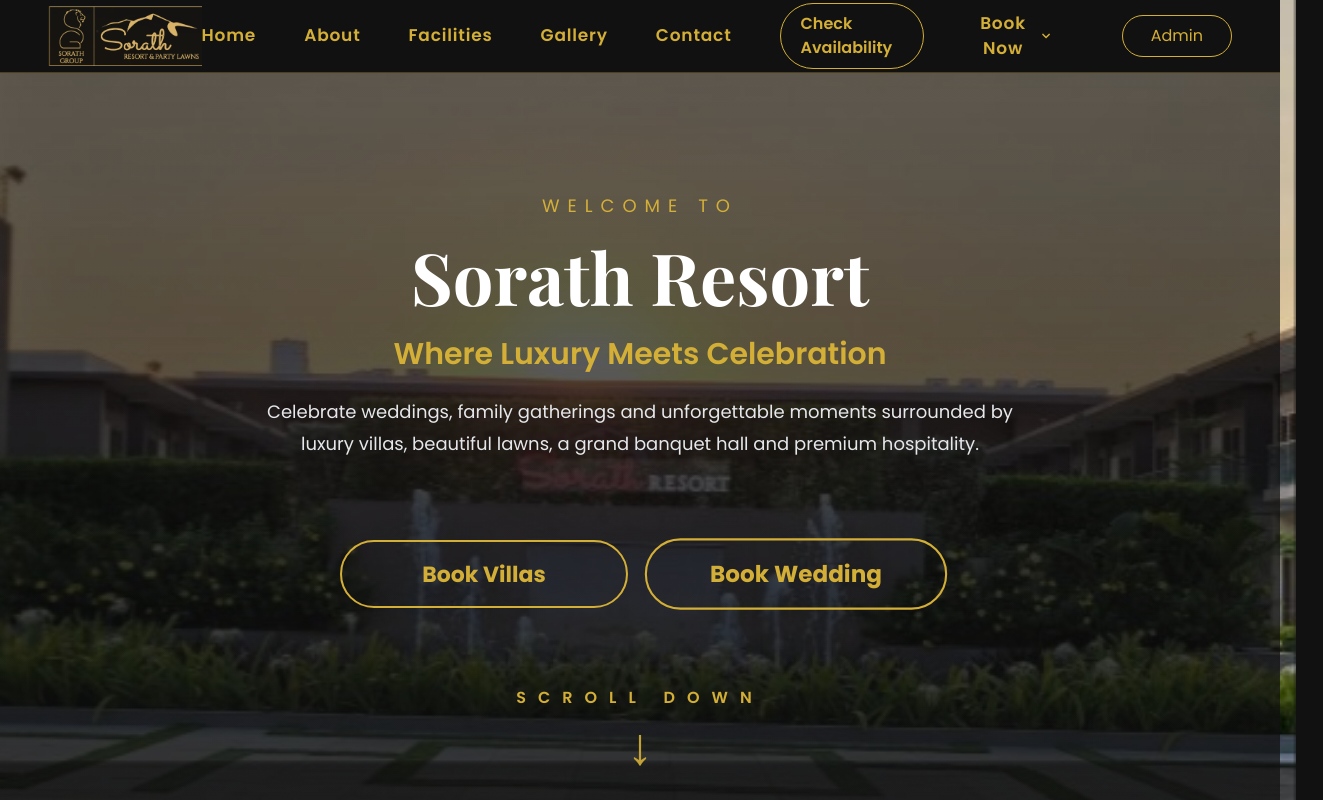
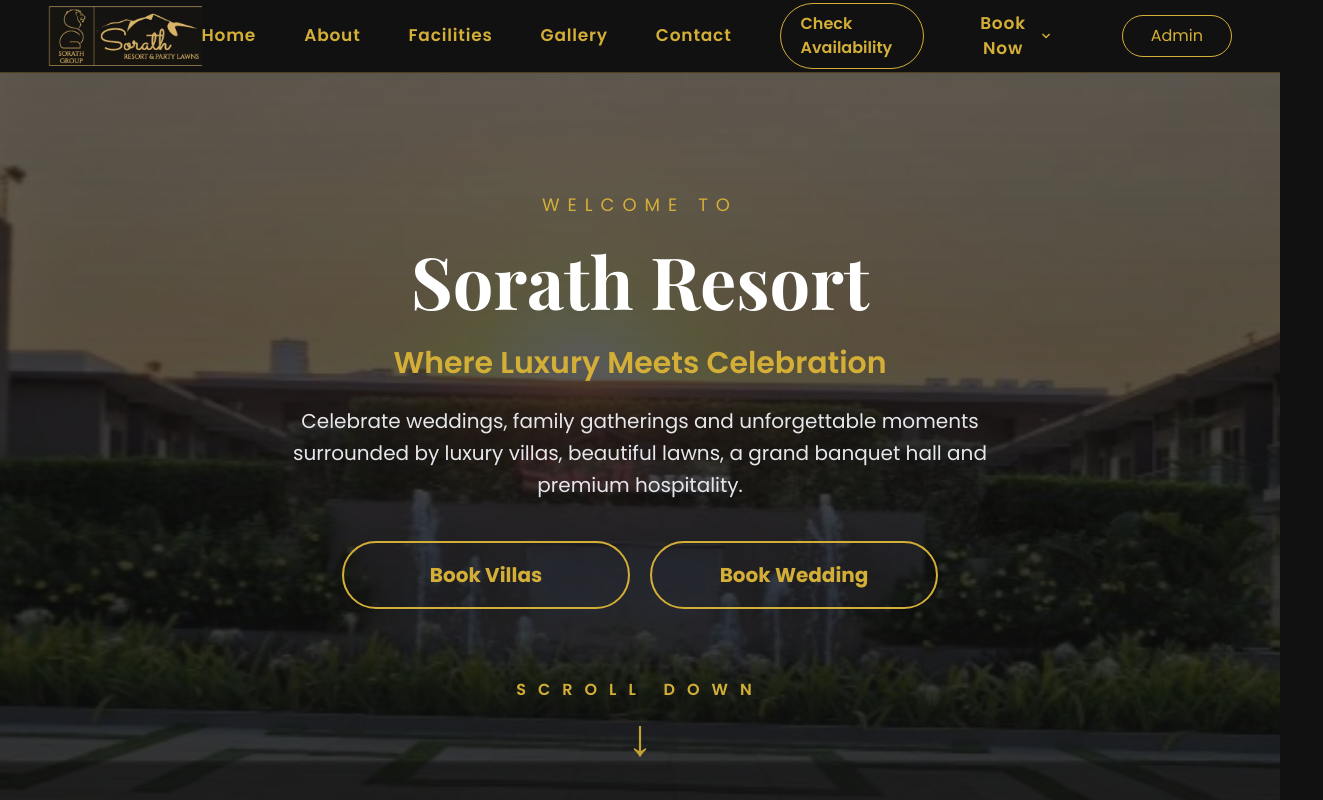
Before and after one commit to tirthkoradia45/SorathPartyPlot, a React (Vite) app in the folder frontend/: page / in a window 1280 px wide. Shown: the top 800 px of the page, 1323 px wide, since content can reach past the window. Built offline with nearby package versions, Linux system fonts and the light colour scheme.

Commit message:
Some changes in CSS of Hero.jsx

```diff
--- a/frontend/src/components/Hero.jsx
+++ b/frontend/src/components/Hero.jsx
@@ -9,7 +9,7 @@
 
       id="home"
 
-      className="relative h-screen w-full"
+      className="relative min-h-screen w-full overflow-hidden"
 
     >
 
@@ -44,7 +44,7 @@
 
       <div
 
-        className="relative z-10 h-full flex flex-col justify-center items-center text-center px-6"
+        className="relative z-10 min-h-screen flex flex-col justify-center items-center text-center px-6 sm:px-8 lg:px-10"
 
       >
 
@@ -52,7 +52,7 @@
 
         <p
           data-aos = "fade-down"
-          className="uppercase tracking-[8px] text-[#D4AF37] text-sm md:text-lg mb-5"
+          className="uppercase tracking-[6px] sm:tracking-[8px] text-[#D4AF37] text-xs sm:text-sm md:text-lg mb-4"
 
         >
 
@@ -65,7 +65,7 @@
         <h1
           data-aos="zoom-in"
           data-aos-delay="200"
-          className="font-serif text-5xl md:text-7xl font-bold text-white"
+          className="font-serif text-4xl sm:text-5xl md:text-6xl lg:text-7xl font-bold text-white leading-tight"
 
         >
 
@@ -78,7 +78,7 @@
         <h2
           data-aos="fade-up"
           data-aos-delay="400"
-          className="mt-6 text-[#D4AF37] text-2xl md:text-3xl font-semibold"
+          className="mt-5 text-[#D4AF37] text-xl sm:text-2xl md:text-3xl font-semibold"
 
         >
 
@@ -91,7 +91,7 @@
         <p
           data-aos="fade-up"
           data-aos-delay="600"
-          className="mt-6 max-w-3xl text-lg text-gray-200 leading-8"
+          className="mt-6 max-w-3xl text-base sm:text-lg md:text-xl text-gray-200 leading-8 px-2"
 
         >
 
@@ -108,18 +108,14 @@
  <div
   data-aos="fade-up"
   data-aos-delay="800"
-          className="mt-10 flex flex-wrap justify-center gap-6"
-
+  className="mt-10 flex flex-col sm:flex-row justify-center items-center gap-5 w-full"
 >
-
-          <div className="mt-10 flex flex-wrap justify-center gap-6">
 
   {/* Book Villas */}
 
   <Link
     to="/villas"
-  className="inline-flex items-center justify-center border-2 border-[#D4AF37] text-[#D4AF37] text-[22px] font-bold w-72 h-[68px] rounded-full transition-all duration-300 hover:bg-[#D4AF37]
-  hover:text-[#111111] hover:-translate-y-1hover:scale-105  hover:shadow-[0_0_25px_rgba(212,175,55,0.35)]"
+    className="inline-flex items-center justify-center w-full max-w-[320px] sm:w-72 h-14 sm:h-[68px] border-2 border-[#D4AF37] rounded-full text-[#D4AF37] text-lg sm:text-xl font-bold whitespace-nowrap transition-all duration-300 hover:bg-[#D4AF37] hover:text-[#111111] hover:-translate-y-1 hover:scale-105 hover:shadow-[0_0_25px_rgba(212,175,55,0.35)]"
   >
     Book Villas
   </Link>
@@ -128,27 +124,19 @@
 
   <Link
     to="/party-plot"
-  className="inline-flex items-center justify-center border-2 border-[#D4AF37] text-[#D4AF37]
-    text-[22px] font-bold w-72 h-[68px] rounded-full transition-all duration-300 hover:bg-[#D4AF37]
-    hover:text-[#111111] hover:-translate-y-1 hover: scale-105 hover:shadow-[0_0_25px_rgba(212,175,55,0.35)"
+    className="inline-flex items-center justify-center w-full max-w-[320px] sm:w-72 h-14 sm:h-[68px] border-2 border-[#D4AF37] rounded-full text-[#D4AF37] text-lg sm:text-xl font-bold whitespace-nowrap transition-all duration-300 hover:bg-[#D4AF37] hover:text-[#111111] hover:-translate-y-1 hover:scale-105 hover:shadow-[0_0_25px_rgba(212,175,55,0.35)]"
   >
     Book Wedding
   </Link>
 
 </div>
-
-
-
 </div>
-
-      </div>
-
 {/* ===============================
     LUXURY SCROLL INDICATOR
 ================================ */}
 
 <div
-  className="absolute bottom-4 left-1/2 -translate-x-1/2 z-20"
+  className="absolute bottom-6 left-1/2 -translate-x-1/2 z-20 hidden sm:block"
   data-aos="fade-up"
   data-aos-delay="1200"
 >
```
Lines whose indentation alone changed are shown as unchanged.
